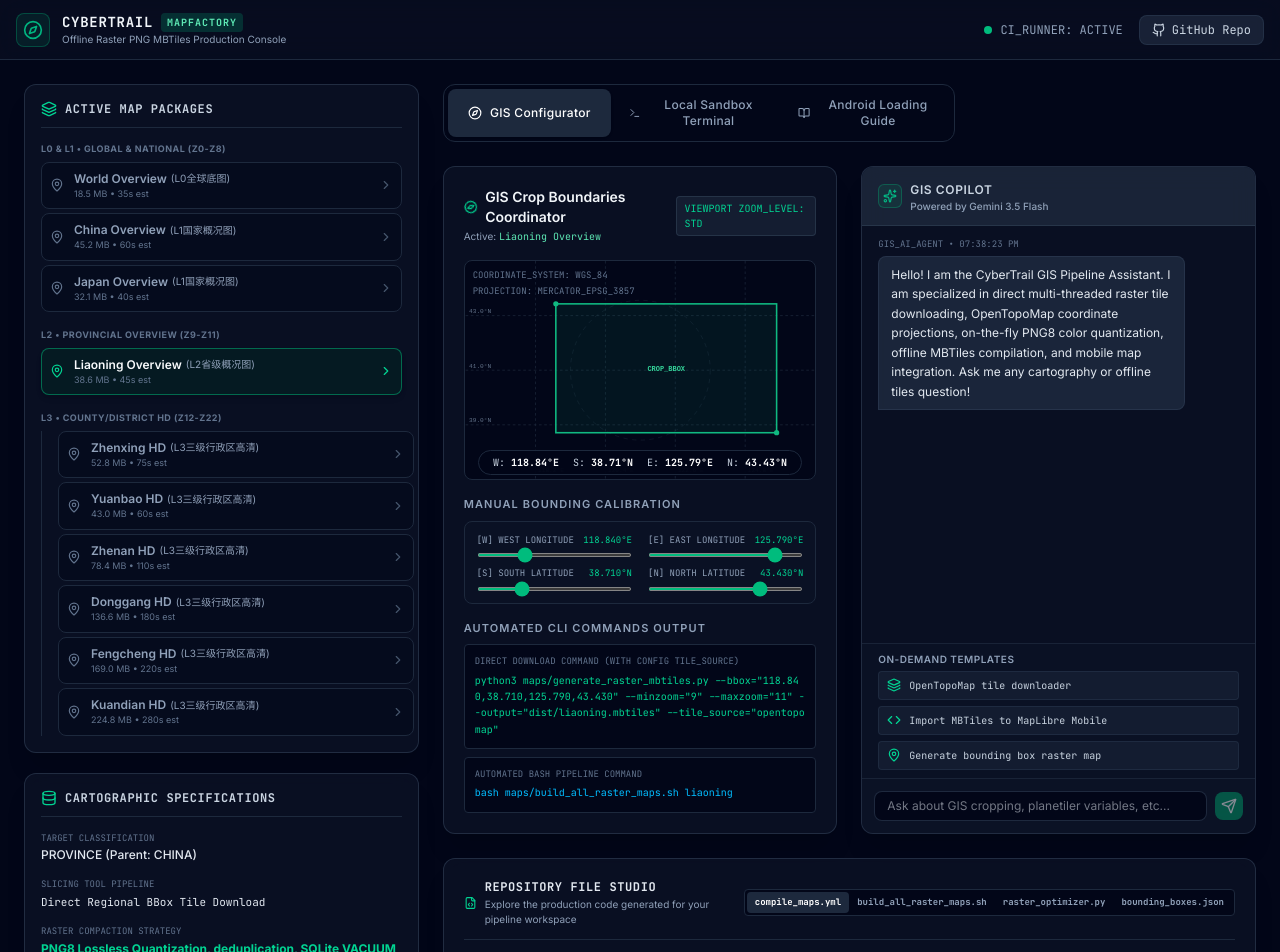
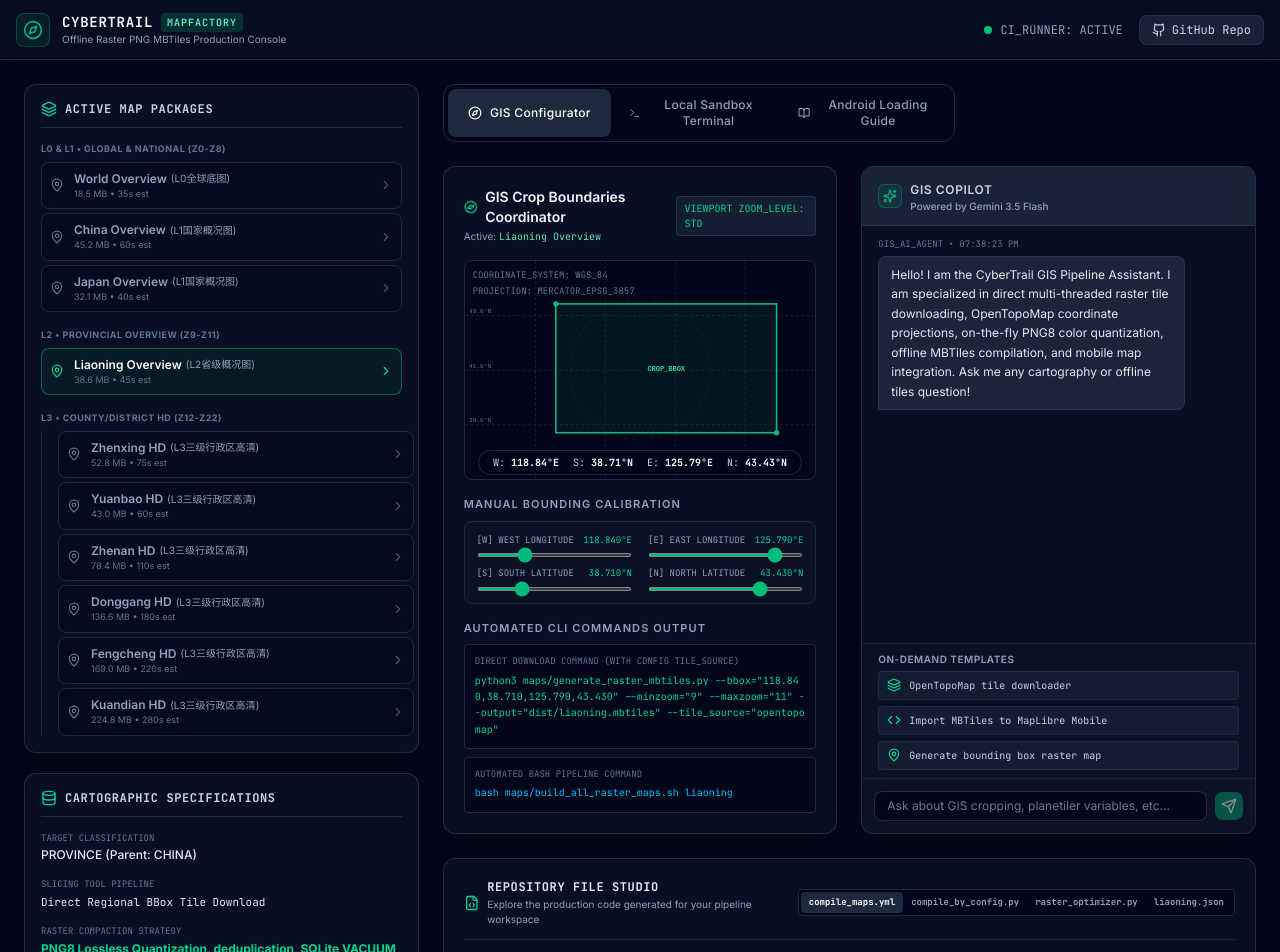
Before and after one commit to oudanobu/CyberTrail-MapFactory, a React (Vite) app: page / in a window 1280 px wide. Shown: the top 952 px of the page. Built offline with nearby package versions, Linux system fonts and the light colour scheme.

Commit message:
feat: migrate to compile_by_config.py pipeline
Replace legacy shell script with Python-based compilation logic, update CI defaults to admin3, and dynamically bind JSON file targets in the UI.

```diff
--- a/src/App.tsx
+++ b/src/App.tsx
@@ -696,7 +696,7 @@ if (mbtilesFile.exists()) {
                   onClick={() => setActiveFile('script')}
                   className={`px-2 py-1 rounded transition ${activeFile === 'script' ? 'bg-slate-800 text-white' : 'hover:text-slate-200'}`}
                 >
-                  build_all_raster_maps.sh
+                  compile_by_config.py
                 </button>
                 <button
                   onClick={() => setActiveFile('optimizer')}
@@ -708,7 +708,7 @@ if (mbtilesFile.exists()) {
                   onClick={() => setActiveFile('json')}
                   className={`px-2 py-1 rounded transition ${activeFile === 'json' ? 'bg-slate-800 text-white' : 'hover:text-slate-200'}`}
                 >
-                  bounding_boxes.json
+                  {selectedTarget.key}.json
                 </button>
               </div>
             </div>
```
Also changed, not shown: 1 other file (tests, documents, lock files or other folders).
